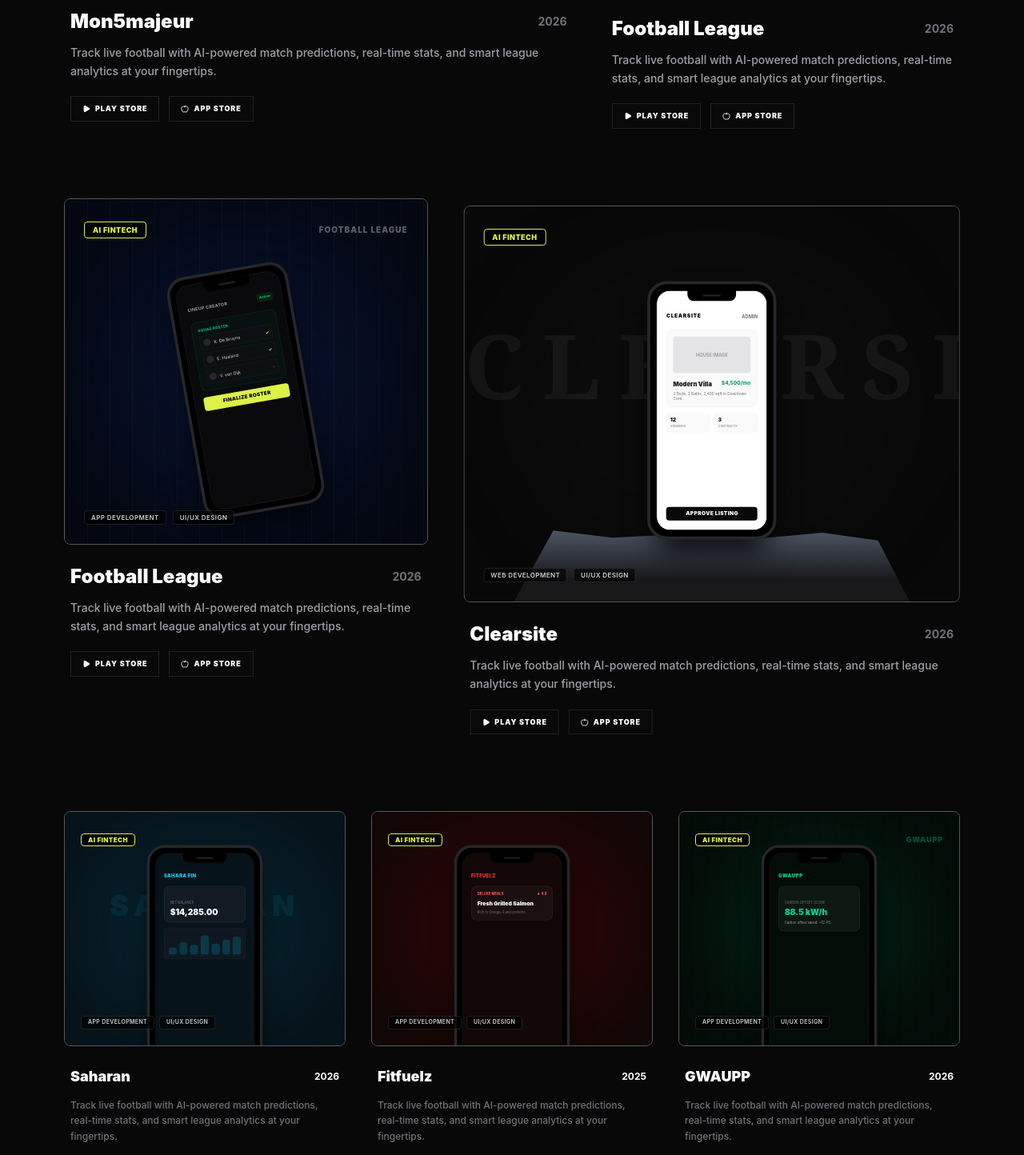
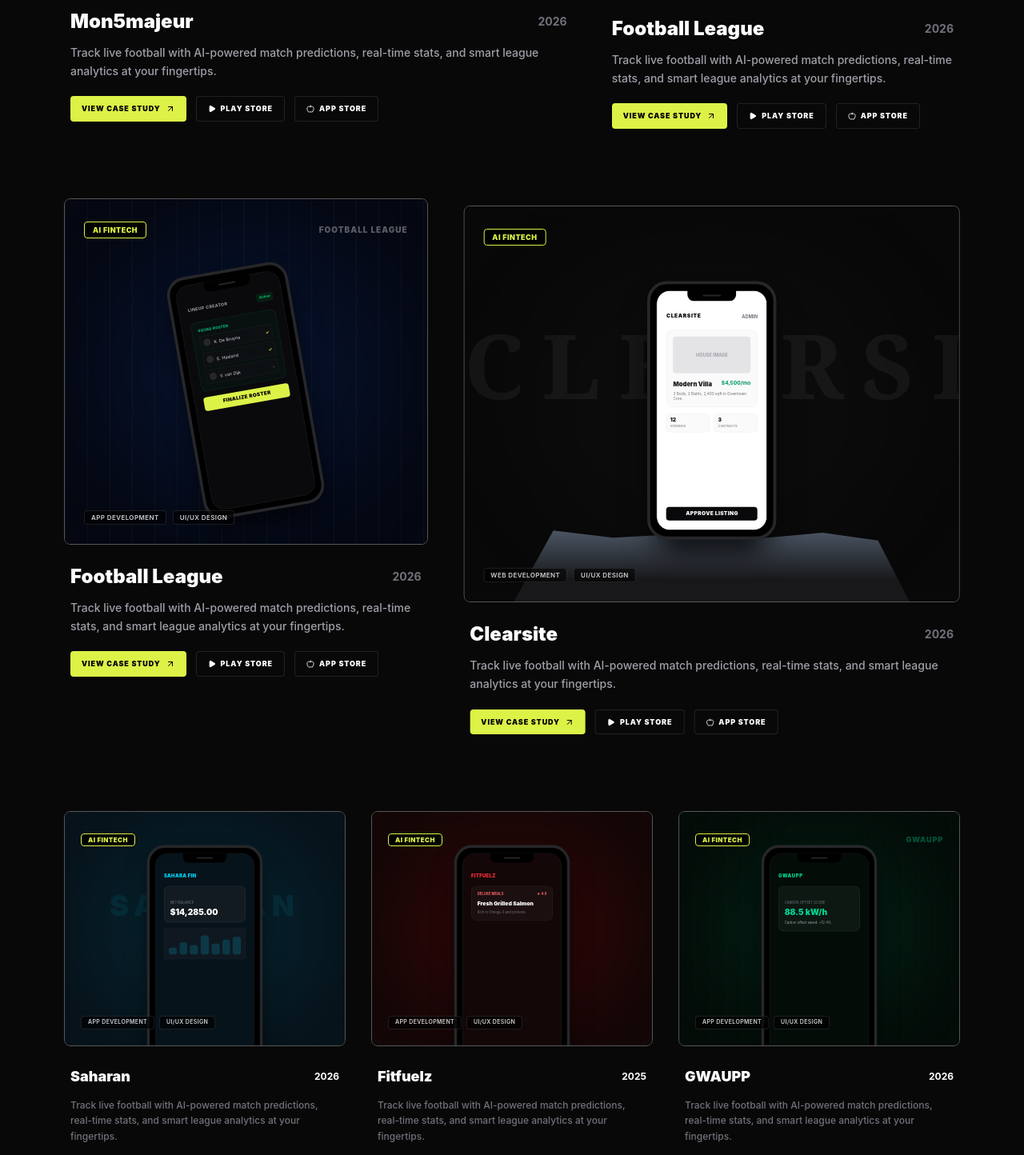
Before and after one commit to nmsujon/portfolio, a Next.js app: page / in a window 1280 px wide. Shown: the part 2660-4104 px from the top of the page at 80% size. Built offline with nearby package versions, Linux system fonts and the light colour scheme.

Commit message:
Add View Case Study buttons to project cards

```diff
--- a/src/components/Projects.tsx
+++ b/src/components/Projects.tsx
@@ -2,7 +2,7 @@
 
 import React from "react";
 import { motion } from "framer-motion";
-import { Play, Apple } from "lucide-react";
+import { Play, Apple, ArrowUpRight } from "lucide-react";
 
 interface Project {
   id: string;
@@ -165,11 +165,14 @@ export default function Projects() {
                 <p className="text-zinc-400 text-xs md:text-sm leading-relaxed font-medium">
                   {p1.desc}
                 </p>
-                <div className="flex gap-3 pt-2">
-                  <button className="flex items-center gap-1.5 px-3.5 py-2 bg-zinc-950/80 border border-white/10 hover:border-accent/40 text-[9px] font-black text-white uppercase tracking-widest transition-all cursor-pointer">
+                <div className="flex flex-wrap gap-3 pt-2">
+                  <button className="flex items-center gap-1.5 px-3.5 py-2 bg-accent hover:bg-white text-black text-[9px] font-black uppercase tracking-widest transition-all cursor-pointer rounded-sm group/btn shadow-sm">
+                    View Case Study <ArrowUpRight size={12} className="transition-transform group-hover/btn:translate-x-0.5 group-hover/btn:-translate-y-0.5" />
+                  </button>
+                  <button className="flex items-center gap-1.5 px-3.5 py-2 bg-zinc-950/80 border border-white/10 hover:border-accent/40 text-[9px] font-black text-white uppercase tracking-widest transition-all cursor-pointer rounded-sm">
                     <Play size={10} fill="currentColor" /> Play Store
                   </button>
-                  <button className="flex items-center gap-1.5 px-3.5 py-2 bg-zinc-950/80 border border-white/10 hover:border-accent/40 text-[9px] font-black text-white uppercase tracking-widest transition-all cursor-pointer">
+                  <button className="flex items-center gap-1.5 px-3.5 py-2 bg-zinc-950/80 border border-white/10 hover:border-accent/40 text-[9px] font-black text-white uppercase tracking-widest transition-all cursor-pointer rounded-sm">
                     <Apple size={10} /> App Store
                   </button>
                 </div>
@@ -224,11 +227,14 @@ export default function Projects() {
                 <p className="text-zinc-400 text-xs md:text-sm leading-relaxed font-medium">
                   {p3.desc}
                 </p>
-                <div className="flex gap-3 pt-2">
-                  <button className="flex items-center gap-1.5 px-3.5 py-2 bg-zinc-950/80 border border-white/10 hover:border-accent/40 text-[9px] font-black text-white uppercase tracking-widest transition-all cursor-pointer">
+                <div className="flex flex-wrap gap-3 pt-2">
+                  <button className="flex items-center gap-1.5 px-3.5 py-2 bg-accent hover:bg-white text-black text-[9px] font-black uppercase tracking-widest transition-all cursor-pointer rounded-sm group/btn shadow-sm">
+                    View Case Study <ArrowUpRight size={12} className="transition-transform group-hover/btn:translate-x-0.5 group-hover/btn:-translate-y-0.5" />
+                  </button>
+                  <button className="flex items-center gap-1.5 px-3.5 py-2 bg-zinc-950/80 border border-white/10 hover:border-accent/40 text-[9px] font-black text-white uppercase tracking-widest transition-all cursor-pointer rounded-sm">
                     <Play size={10} fill="currentColor" /> Play Store
                   </button>
-                  <button className="flex items-center gap-1.5 px-3.5 py-2 bg-zinc-950/80 border border-white/10 hover:border-accent/40 text-[9px] font-black text-white uppercase tracking-widest transition-all cursor-pointer">
+                  <button className="flex items-center gap-1.5 px-3.5 py-2 bg-zinc-950/80 border border-white/10 hover:border-accent/40 text-[9px] font-black text-white uppercase tracking-widest transition-all cursor-pointer rounded-sm">
                     <Apple size={10} /> App Store
                   </button>
                 </div>
@@ -295,11 +301,14 @@ export default function Projects() {
                 <p className="text-zinc-400 text-xs md:text-sm leading-relaxed font-medium">
                   {p2.desc}
                 </p>
-                <div className="flex gap-3 pt-2">
-                  <button className="flex items-center gap-1.5 px-3.5 py-2 bg-zinc-950/80 border border-white/10 hover:border-accent/40 text-[9px] font-black text-white uppercase tracking-widest transition-all cursor-pointer">
+                <div className="flex flex-wrap gap-3 pt-2">
+                  <button className="flex items-center gap-1.5 px-3.5 py-2 bg-accent hover:bg-white text-black text-[9px] font-black uppercase tracking-widest transition-all cursor-pointer rounded-sm group/btn shadow-sm">
+                    View Case Study <ArrowUpRight size={12} className="transition-transform group-hover/btn:translate-x-0.5 group-hover/btn:-translate-y-0.5" />
+                  </button>
+                  <button className="flex items-center gap-1.5 px-3.5 py-2 bg-zinc-950/80 border border-white/10 hover:border-accent/40 text-[9px] font-black text-white uppercase tracking-widest transition-all cursor-pointer rounded-sm">
                     <Play size={10} fill="currentColor" /> Play Store
                   </button>
-                  <button className="flex items-center gap-1.5 px-3.5 py-2 bg-zinc-950/80 border border-white/10 hover:border-accent/40 text-[9px] font-black text-white uppercase tracking-widest transition-all cursor-pointer">
+                  <button className="flex items-center gap-1.5 px-3.5 py-2 bg-zinc-950/80 border border-white/10 hover:border-accent/40 text-[9px] font-black text-white uppercase tracking-widest transition-all cursor-pointer rounded-sm">
                     <Apple size={10} /> App Store
                   </button>
                 </div>
@@ -361,11 +370,14 @@ export default function Projects() {
                 <p className="text-zinc-400 text-xs md:text-sm leading-relaxed font-medium">
                   {p4.desc}
                 </p>
-                <div className="flex gap-3 pt-2">
-                  <button className="flex items-center gap-1.5 px-3.5 py-2 bg-zinc-950/80 border border-white/10 hover:border-accent/40 text-[9px] font-black text-white uppercase tracking-widest transition-all cursor-pointer">
+                <div className="flex flex-wrap gap-3 pt-2">
+                  <button className="flex items-center gap-1.5 px-3.5 py-2 bg-accent hover:bg-white text-black text-[9px] font-black uppercase tracking-widest transition-all cursor-pointer rounded-sm group/btn shadow-sm">
+                    View Case Study <ArrowUpRight size={12} className="transition-transform group-hover/btn:translate-x-0.5 group-hover/btn:-translate-y-0.5" />
+                  </button>
+                  <button className="flex items-center gap-1.5 px-3.5 py-2 bg-zinc-950/80 border border-white/10 hover:border-accent/40 text-[9px] font-black text-white uppercase tracking-widest transition-all cursor-pointer rounded-sm">
                     <Play size={10} fill="currentColor" /> Play Store
                   </button>
-                  <button className="flex items-center gap-1.5 px-3.5 py-2 bg-zinc-950/80 border border-white/10 hover:border-accent/40 text-[9px] font-black text-white uppercase tracking-widest transition-all cursor-pointer">
+                  <button className="flex items-center gap-1.5 px-3.5 py-2 bg-zinc-950/80 border border-white/10 hover:border-accent/40 text-[9px] font-black text-white uppercase tracking-widest transition-all cursor-pointer rounded-sm">
                     <Apple size={10} /> App Store
                   </button>
                 </div>
@@ -460,12 +472,15 @@ export default function Projects() {
                   {proj.desc}
                 </p>
 
-                {/* Play/App Store buttons */}
-                <div className="flex gap-2.5 pt-1">
-                  <button className="flex items-center gap-1.5 px-3 py-1.5 bg-zinc-950/80 border border-white/10 hover:border-accent/40 text-[8px] font-black text-white uppercase tracking-widest transition-all cursor-pointer">
+                {/* Action buttons */}
+                <div className="flex flex-wrap gap-2 pt-1">
+                  <button className="flex items-center gap-1 px-2.5 py-1.5 bg-accent hover:bg-white text-black text-[8px] font-black uppercase tracking-widest transition-all cursor-pointer rounded-sm group/btn shadow-sm">
+                    View Case Study <ArrowUpRight size={10} className="transition-transform group-hover/btn:translate-x-0.5 group-hover/btn:-translate-y-0.5" />
+                  </button>
+                  <button className="flex items-center gap-1 px-2.5 py-1.5 bg-zinc-950/80 border border-white/10 hover:border-accent/40 text-[8px] font-black text-white uppercase tracking-widest transition-all cursor-pointer rounded-sm">
                     <Play size={9} fill="currentColor" /> Play Store
                   </button>
-                  <button className="flex items-center gap-1.5 px-3 py-1.5 bg-zinc-950/80 border border-white/10 hover:border-accent/40 text-[8px] font-black text-white uppercase tracking-widest transition-all cursor-pointer">
+                  <button className="flex items-center gap-1 px-2.5 py-1.5 bg-zinc-950/80 border border-white/10 hover:border-accent/40 text-[8px] font-black text-white uppercase tracking-widest transition-all cursor-pointer rounded-sm">
                     <Apple size={9} /> App Store
                   </button>
                 </div>
```
